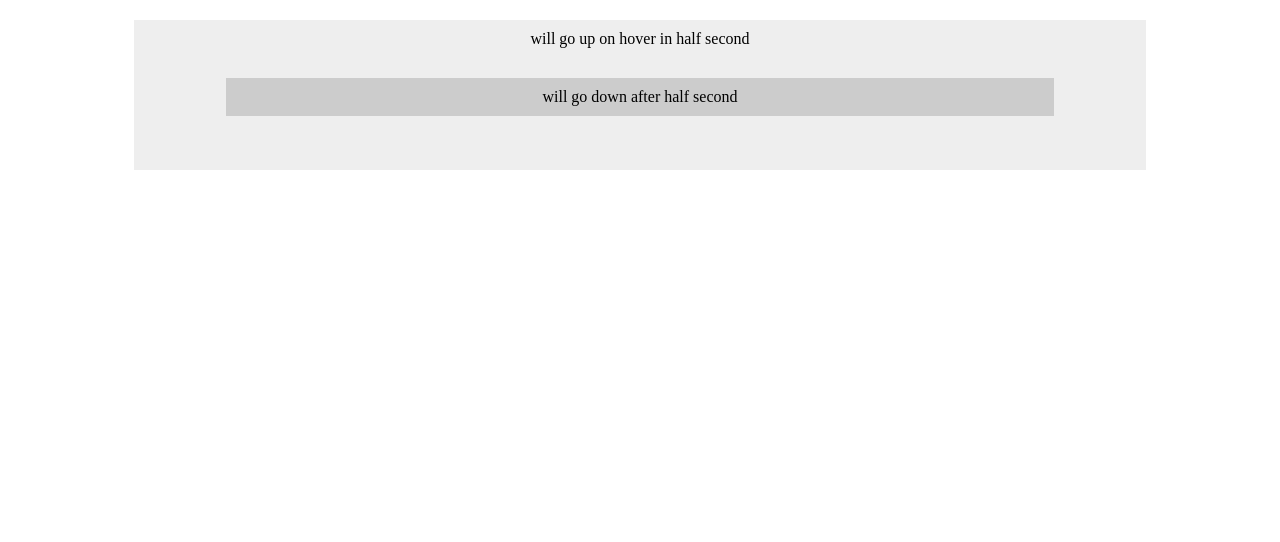
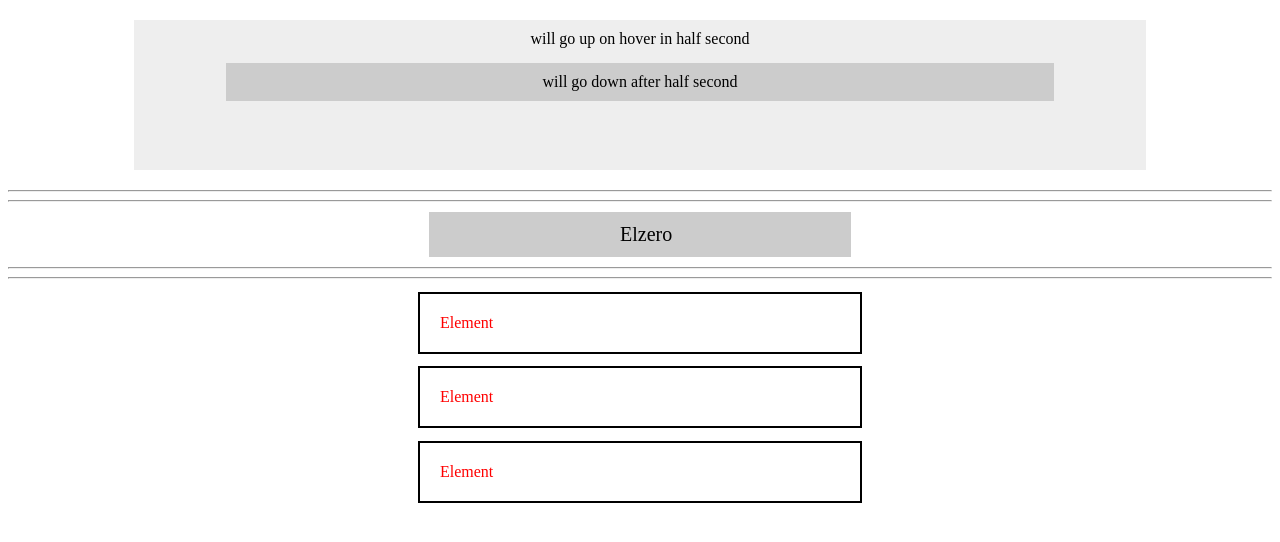
Before and after one commit to AhmadAlakash/Elzero-web-school, a plain HTML site: page CSS_Tasks/Transitions, Variables_42_45/index.html in a window 1280 px wide. Drawn offline with Linux system fonts and the light colour scheme.

Commit message:
completed

```diff
--- a/CSS_Tasks/Transitions, Variables_42_45/css/style.css
+++ b/CSS_Tasks/Transitions, Variables_42_45/css/style.css
@@ -4,11 +4,7 @@
   height: 150px;
   text-align: center;
   margin: 20px auto;
-  transition: 1s;
-  -webkit-transition: 1s;
-  -moz-transition: 1s;
-  -ms-transition: 1s;
-  -o-transition: 1s;
+  transition-duration: 0.5s;
 }
 .parent1:hover {
   margin-top: -10px;
@@ -20,8 +16,50 @@
   background-color: #ccc;
   padding: 10px;
   width: 80%;
-  margin: 20px auto;
+  margin: 5px auto;
+  transition-duration: 0.5s;
+  transition-delay: 0.5s;
 }
 .parent1:hover .child2 {
   margin-top: 50px;
 }
+/*--------------*/
+/*--------------*/
+/*--------------*/
+.elzero-text {
+  width: 400px;
+  margin: 10px auto;
+  padding: 10px !important;
+  background-color: #ccc !important;
+  border-color: #ccc !important;
+  color: black !important;
+  font-size: 20px !important;
+  text-align: center;
+  position: relative;
+  text-indent: -2000px;
+}
+
+.elzero-text::before {
+  content: "Elzero";
+  color: black;
+  font-size: 20px;
+  text-align: center;
+  position: absolute;
+  left: 190px;
+  text-indent: 0;
+}
+/*-----------------*/
+/*-----------------*/
+/*-----------------*/
+/* :root {
+  --mainColor: #009688;
+  --mainPadding: 10px;
+} */
+
+.element {
+  width: 400px;
+  border: 2px solid var(--mainColor, black);
+  color: var(--mainColor, red);
+  padding: var(--mainPadding, 20px);
+  margin: 1% auto;
+}
--- a/CSS_Tasks/Transitions, Variables_42_45/index.html
+++ b/CSS_Tasks/Transitions, Variables_42_45/index.html
@@ -11,5 +11,30 @@
       <div class="child1">will go up on hover in half second</div>
       <div class="child2">will go down after half second</div>
     </div>
+    <!------------------------------>
+    <!------------------------------>
+    <!------------------------------>
+    <hr />
+    <hr />
+    <div
+      class="elzero-text"
+      style="
+        background-color: red;
+        color: white;
+        padding: 20px;
+        border: 1px solid blue;
+        font-size: 80px;
+      "
+    >
+      Hello Div
+    </div>
+    <hr />
+    <hr />
+    <!------------------->
+    <!------------------->
+    <!------------------->
+    <div class="element">Element</div>
+    <div class="element">Element</div>
+    <div class="element">Element</div>
   </body>
 </html>
```
